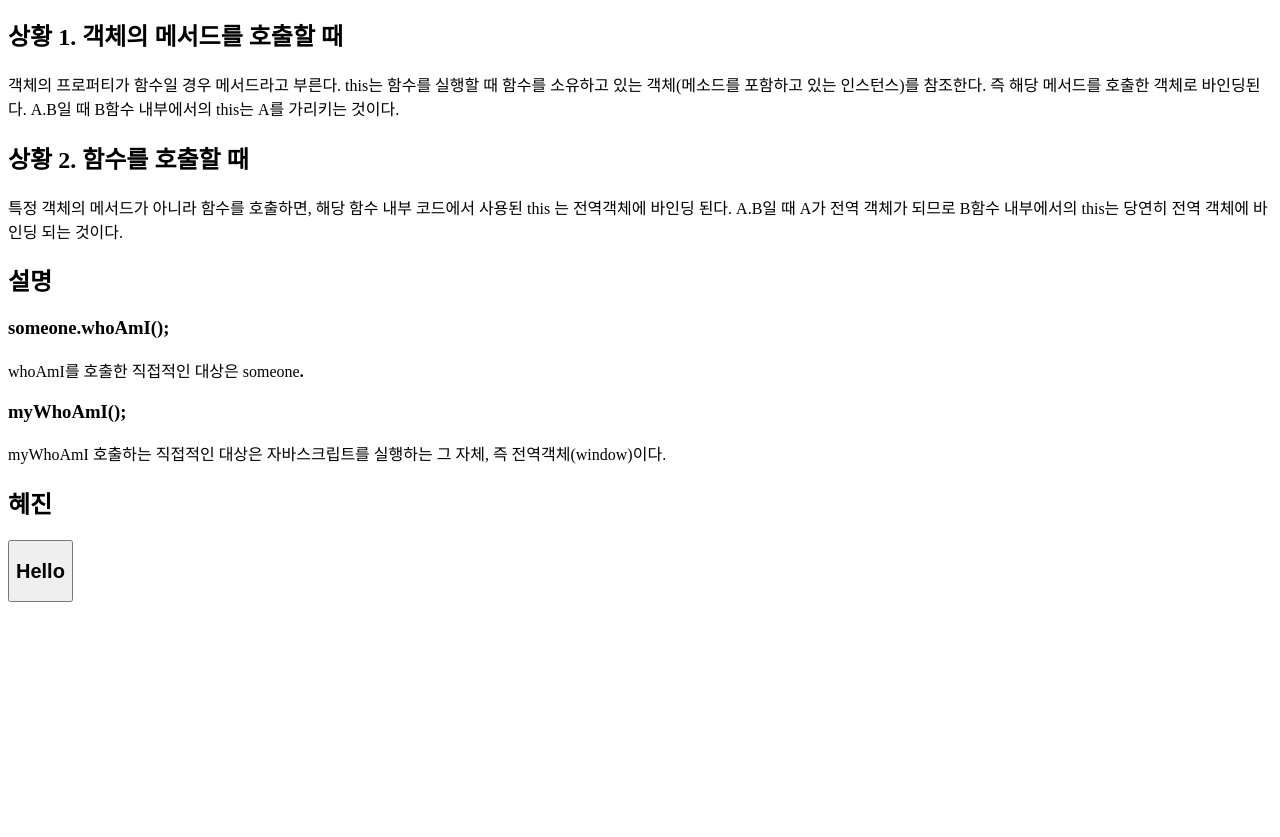
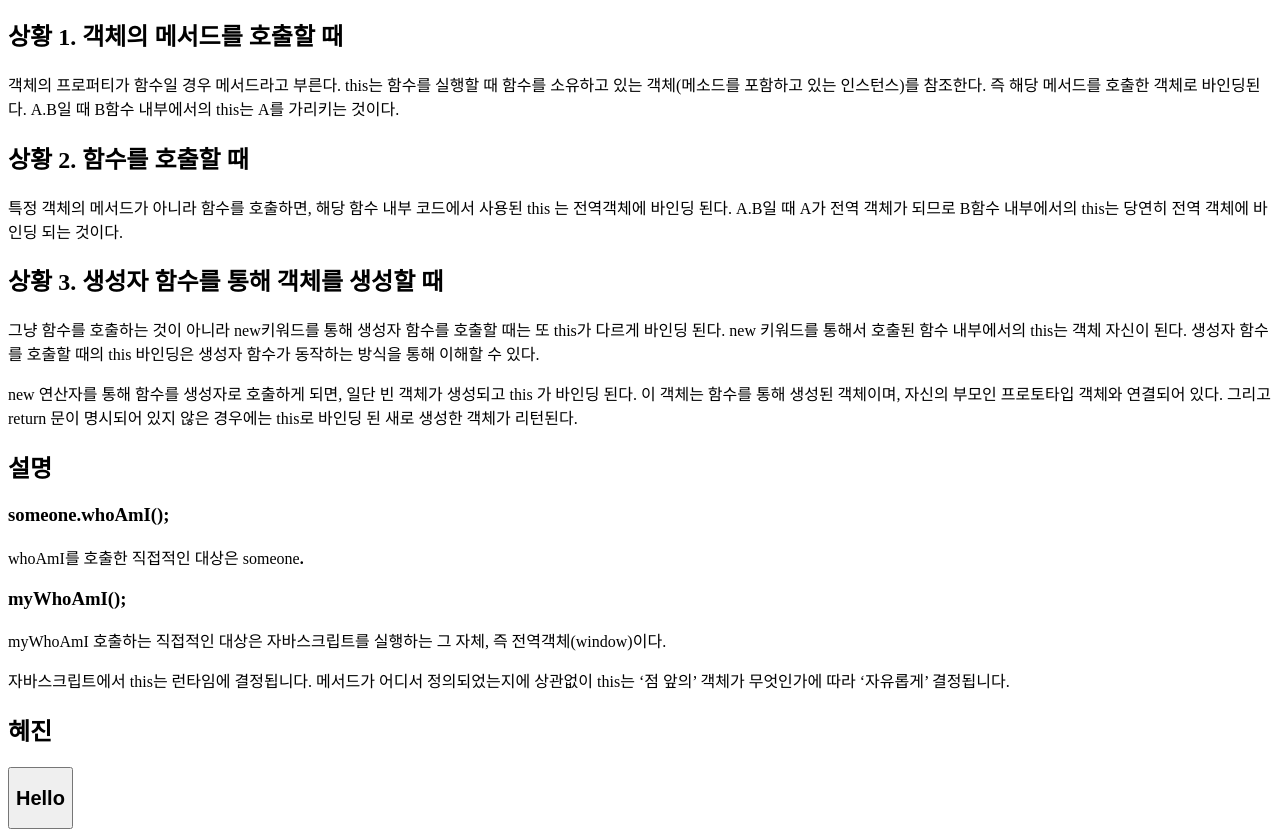
Before and after one commit to uhgenie7/javascript_example, a plain HTML site: page this/index.html in a window 1280 px wide. Shown: the part 140-977 px from the top of the page. Before the commit the page ends 800 px from the top, so only its background shows below. Drawn offline with Linux system fonts and the light colour scheme.

Commit message:
this 보충

```diff
--- a/this/index.html
+++ b/this/index.html
@@ -8,19 +8,28 @@
 </head>
 <body>
     <h1>this에 대해서</h1>
+
     <p>자바스크립트에서 모든 함수는 실행될 때마다 함수 내부에 this라는 객체가 추가된다.
     arguments라는 유사 배열 객체와 함께 함수 내부로 암묵적으로 전달되는 것이다.
     그렇기 때문에 자바스크립트에서의 this는 <strong>함수가 호출하는 방법</strong>에 따라 그 모습을 달리한다.
     </p>
+
     <h2>상황 1. 객체의 메서드를 호출할 때</h2>
     <p>객체의 프로퍼티가 함수일 경우 메서드라고 부른다. this는 함수를 실행할 때 함수를 소유하고 있는 객체(메소드를 포함하고 있는 인스턴스)를 참조한다. 즉 해당 메서드를 호출한 객체로 바인딩된다. A.B일 때 B함수 내부에서의 this는 A를 가리키는 것이다.</p>
+
     <h2>상황 2. 함수를 호출할 때</h2>
     <p>특정 객체의 메서드가 아니라 함수를 호출하면, 해당 함수 내부 코드에서 사용된 this 는 전역객체에 바인딩 된다. A.B일 때 A가 전역 객체가 되므로 B함수 내부에서의 this는 당연히 전역 객체에 바인딩 되는 것이다.</p>
+
+    <h2>상황 3. 생성자 함수를 통해 객체를 생성할 때</h2>
+    <p>그냥 함수를 호출하는 것이 아니라 new키워드를 통해 생성자 함수를 호출할 때는 또 this가 다르게 바인딩 된다. new 키워드를 통해서 호출된 함수 내부에서의 this는 객체 자신이 된다. 생성자 함수를 호출할 때의 this 바인딩은 생성자 함수가 동작하는 방식을 통해 이해할 수 있다.</p>
+    <p>new 연산자를 통해 함수를 생성자로 호출하게 되면, 일단 빈 객체가 생성되고 this 가 바인딩 된다. 이 객체는 함수를 통해 생성된 객체이며, 자신의 부모인 프로토타입 객체와 연결되어 있다. 그리고 return 문이 명시되어 있지 않은 경우에는 this로 바인딩 된 새로 생성한 객체가 리턴된다.</p>
+
     <h2>설명</h2>
     <h3>someone.whoAmI();</h3>
     <p>whoAmI를 호출한 직접적인 대상은 someone<strong>.</strong></p>
     <h3>myWhoAmI();</h3>
     <p>myWhoAmI 호출하는 직접적인 대상은 자바스크립트를 실행하는 그 자체, 즉 전역객체(window)이다.</p>
+    <p>자바스크립트에서 this는 런타임에 결정됩니다. 메서드가 어디서 정의되었는지에 상관없이 this는 ‘점 앞의’ 객체가 무엇인가에 따라 ‘자유롭게’ 결정됩니다.</p>
     <h2>혜진</h2>
     <button id="btn"><h2>Hello</h2></button>
     <script src="custom.js"></script>
```
